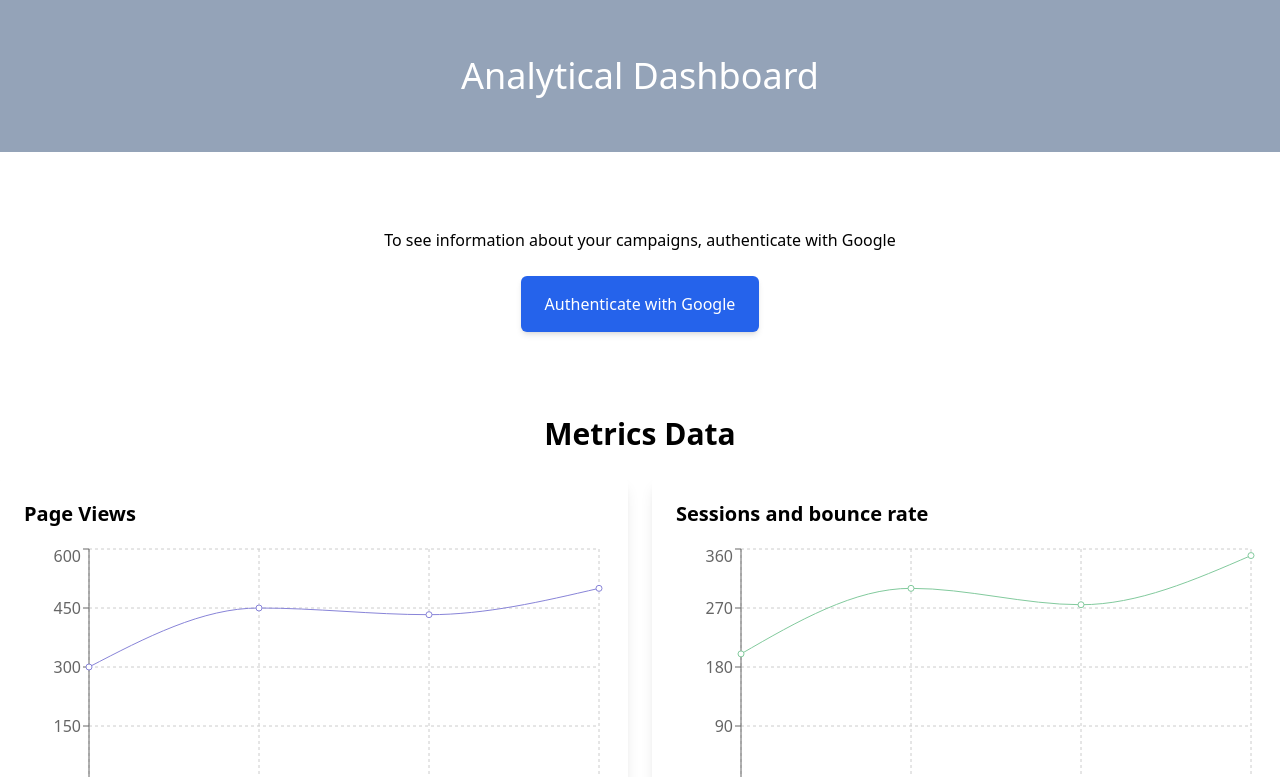
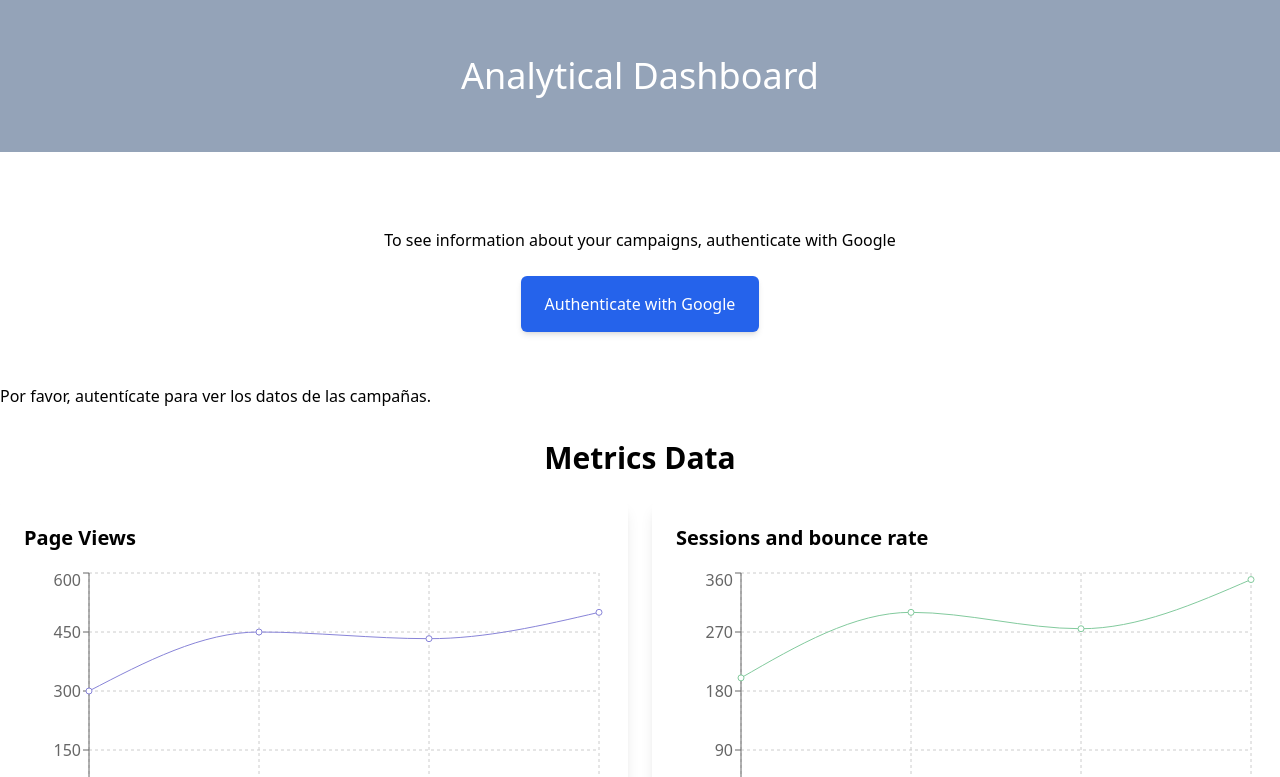
Before and after one commit to Biancardona/InterAnalyticaDash, a React (Create React App) app in the folder analytica/: page / in a window 1280 px wide. Shown: the top 777 px of the page. Built offline with nearby package versions, Linux system fonts and the light colour scheme.

Commit message:
Fixing auth issue

```diff
--- a/analytica/src/components/MetricsDisplay.jsx
+++ b/analytica/src/components/MetricsDisplay.jsx
@@ -13,10 +13,11 @@ import {
   Pie,
   Cell,
 } from 'recharts';
-import useDataLoader from '../hooks/useDataLoader';
+import { useContext } from 'react';
+import { DataContext } from '../context/DataLoaderProvider';
 
 const MetricsDisplay = () => {
-  const { metricsData, loading, error } = useDataLoader();
+  const { metricsData, loading, error } = useContext(DataContext);
   if (loading) return <p>Loading...</p>;
   if (error) return <p>{error}</p>;
 
--- a/analytica/src/pages/Home.jsx
+++ b/analytica/src/pages/Home.jsx
@@ -9,10 +9,12 @@ const Home = () => {
   return (
     <div>
       <OAuth2 setAuthenticated={setAuthenticated} />
-      {isAuthenticated && (
+      {isAuthenticated ? (
         <>
           <GoogleAdsData />
         </>
+      ) : (
+        <p>Por favor, autentícate para ver los datos de las campañas.</p>
       )}
       <div>
         <MetricsDisplay />
```
